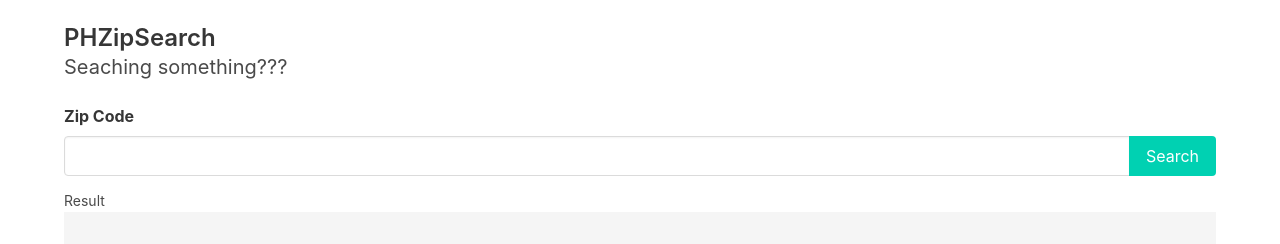
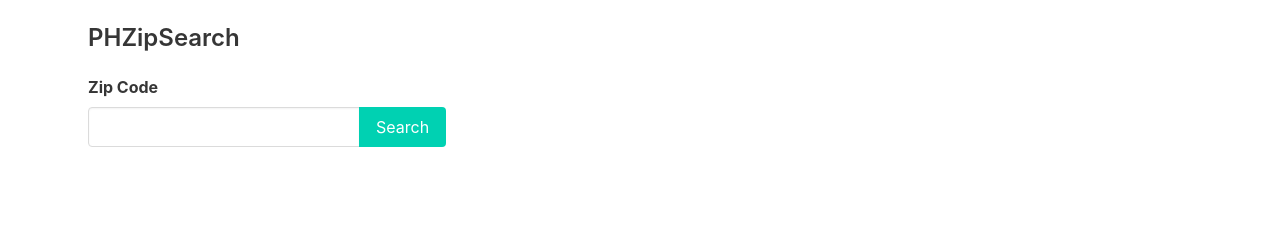
Before and after one commit to kulotsystems/phzips, a website built with Vite: page index.html in a window 1280 px wide. Built offline with nearby package versions, Linux system fonts and the light colour scheme.

Commit message:
Update styles.

```diff
--- a/index.html
+++ b/index.html
@@ -7,16 +7,15 @@
 </head>
 <body>
 
-    <div class="container">
+    <div class="container px-5">
         <div class="my-5" >
             <h4 class="title is-4" >PHZipSearch</h4>
-            <div class="subtitle" >Seaching something???</div>
         </div>
 
         <form id="formSearch" class="mb-3" >
             <label class="label" for="zipCode">Zip Code</label>
             <div class="field has-addons">
-                <div class="control is-expanded">
+                <div class="control">
                     <input class="input" type="text" id="zipCode">
                 </div>
                 <div class="control">
@@ -24,11 +23,7 @@
                 </div>
             </div>
         </form>
-
-        <small>Result</small>
-        <pre id="result">
-
-        </pre>
+        <h6 id="result" class="title is-6 pt-2"></h6>
     </div>
 
     <script src="/src/main.js" type="module"></script>
```
